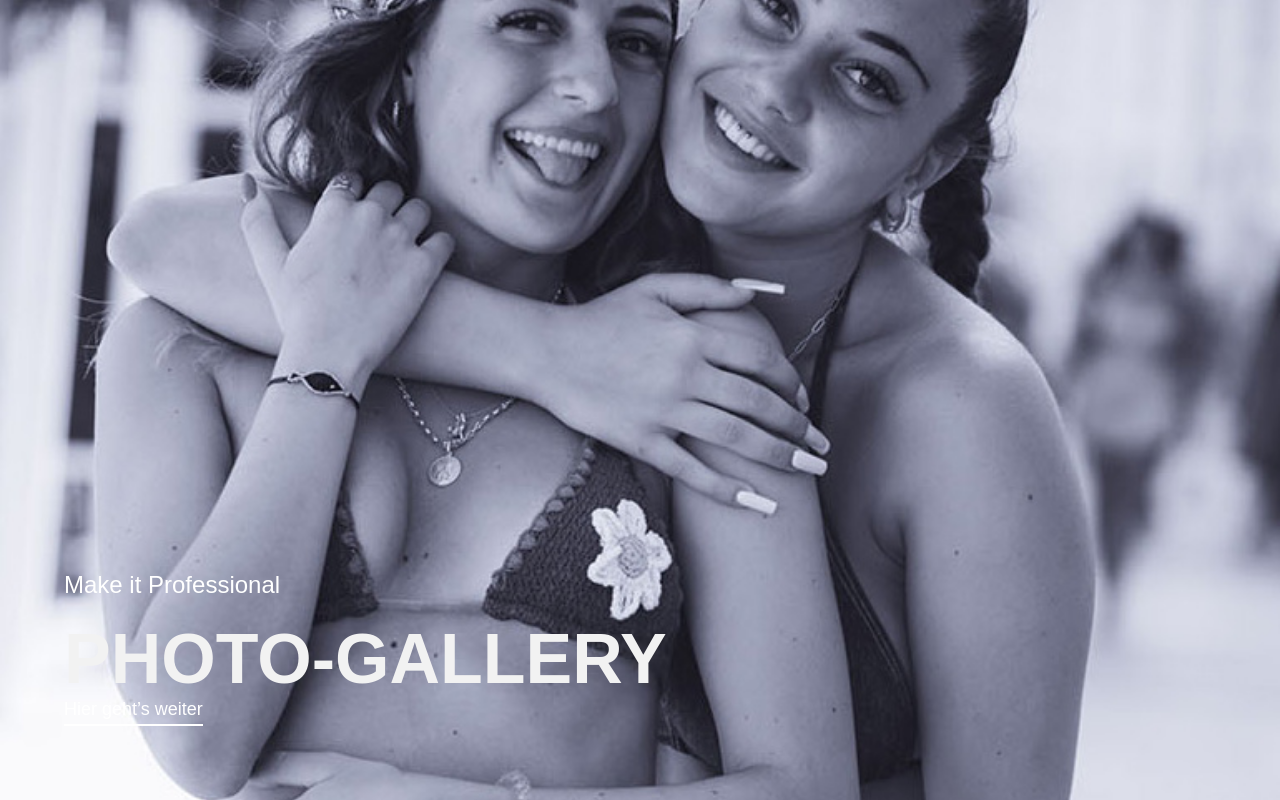
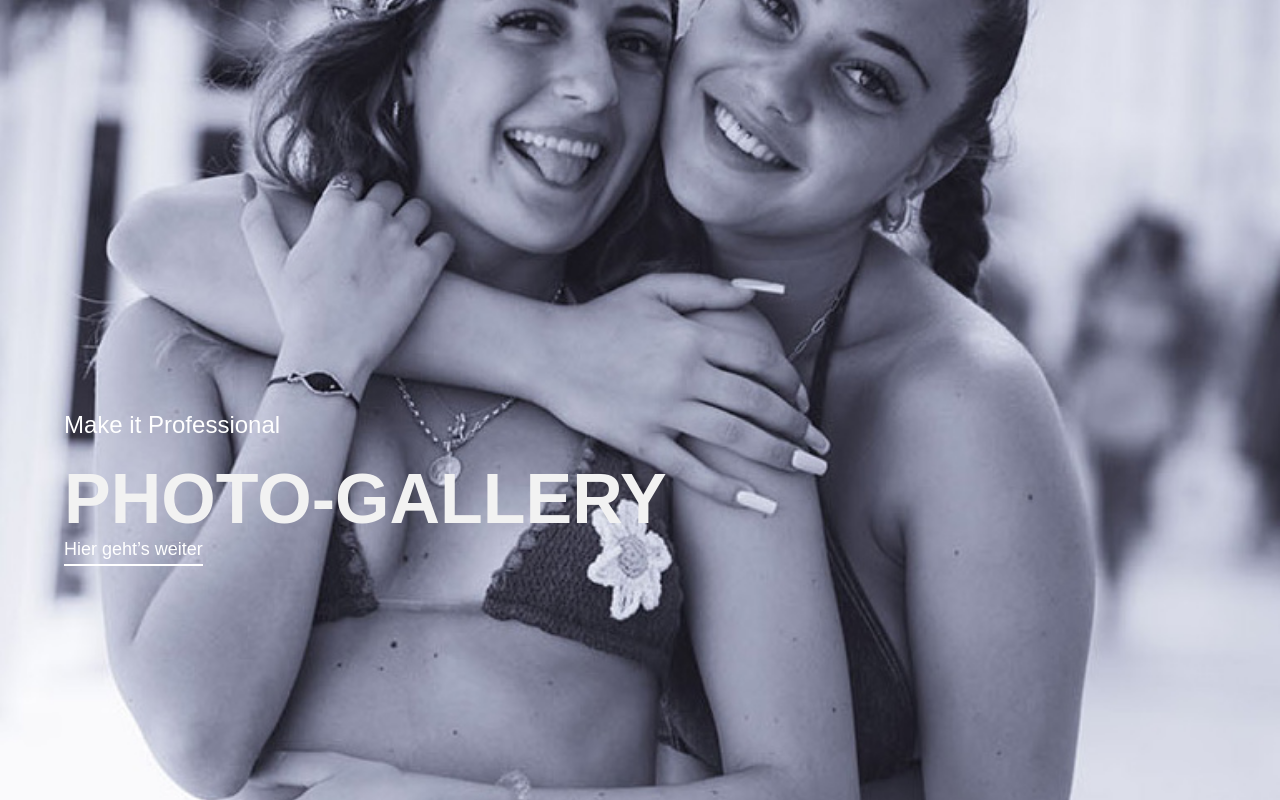
Before and after one commit to TaleaStyle/Let-s-Shoot, a plain HTML site: page index.html in a window 1280 px wide. Drawn offline with Linux system fonts and the light colour scheme.

Commit message:
Update index.html

```diff
--- a/index.html
+++ b/index.html
@@ -45,7 +45,7 @@
     text-align: left;
     position: absolute;
     left: 5%;
-    bottom: 10%;
+    bottom: 30%;
 }
 .bi-camera2{
     color: white;
```
